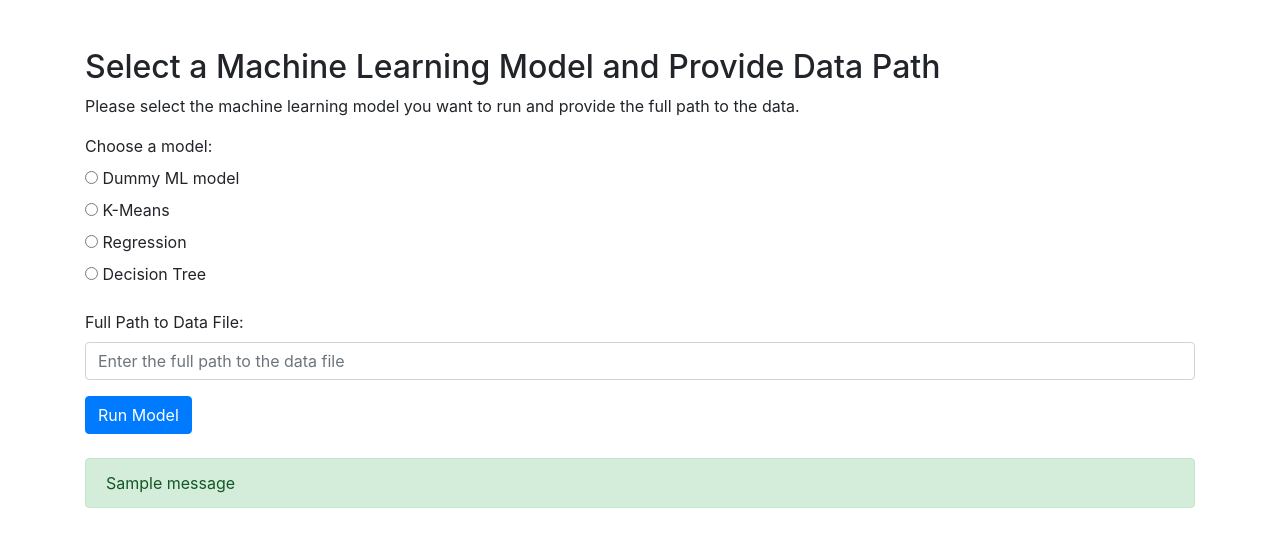
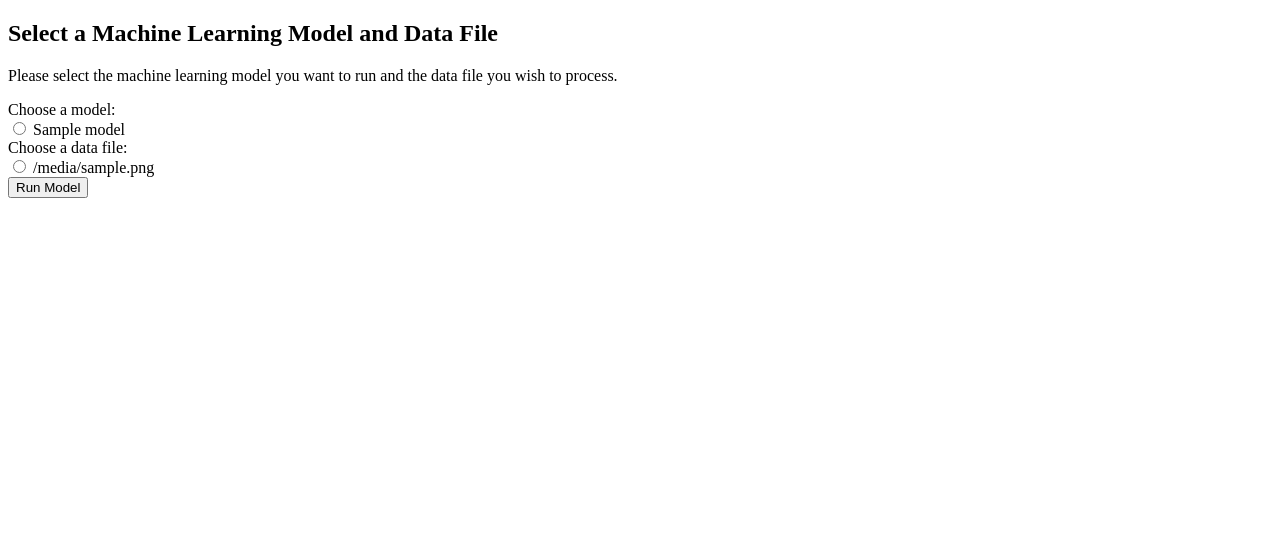
Before and after one commit to abhishek9330/softwarelab, a Python web app: template softwarelab/templates/ml_processing.html in a window 1280 px wide. Shown: the top 547 px of the page. Run offline with Jinja, Linux system fonts and the light colour scheme; the template is opened without the code that fills it: most values are stand-ins (such as "Sample title", 1, 10 or a date in 2020); one stand-in notice (Sample message) is shown; some libraries are stand-ins or nearby versions.

Commit message:
Updated the model run part

```diff
--- a/softwarelab/templates/ml_processing.html
+++ b/softwarelab/templates/ml_processing.html
@@ -1,54 +1,34 @@
 <!DOCTYPE html>
 <html lang="en">
 <head>
-    <meta charset="UTF-8">
-    <meta name="viewport" content="width=device-width, initial-scale=1.0">
     <title>ML Processing Page</title>
-    <link rel="stylesheet" href="https://cdnjs.cloudflare.com/ajax/libs/bootstrap/4.5.2/css/bootstrap.min.css">
 </head>
 <body>
     <div class="container mt-5">
-        <h2>Select a Machine Learning Model and Provide Data Path</h2>
-        <p>Please select the machine learning model you want to run and provide the full path to the data.</p>
+        <h2>Select a Machine Learning Model and Data File</h2>
+        <p>Please select the machine learning model you want to run and the data file you wish to process.</p>
 
-        <form method="POST" action="{{ url_for('ml_process') }}">
+        <form method="POST" action="/ml_process">
+            <!-- Model Selection -->
             <div class="form-group">
                 <label for="model">Choose a model:</label><br>
-                <input type="radio" id="test" name="model" value="test">
-                <label for="test">Dummy ML model</label><br>
-
-                <input type="radio" id="kmeans" name="model" value="k-means">
-                <label for="kmeans">K-Means</label><br>
-
-                <input type="radio" id="regression" name="model" value="regression">
-                <label for="regression">Regression</label><br>
-
-                <input type="radio" id="decision_tree" name="model" value="decision_tree">
-                <label for="decision_tree">Decision Tree</label><br>
-
-                <!-- Add more models as needed -->
+                {% for model in models %}
+                    <input type="radio" id="{{ model }}" name="model" value="{{ model }}">
+                    <label for="{{ model }}">{{ model }}</label><br>
+                {% endfor %}
             </div>
 
+            <!-- Data File Selection -->
             <div class="form-group">
-                <label for="data_path">Full Path to Data File:</label>
-                <input type="text" class="form-control" id="data_path" name="data_path" placeholder="Enter the full path to the data file" required>
+                <label for="data_file">Choose a data file:</label><br>
+                {% for data_file in data_files %}
+                    <input type="radio" id="{{ data_file }}" name="data_file" value="{{ data_file }}">
+                    <label for="{{ data_file }}">{{ data_file }}</label><br>
+                {% endfor %}
             </div>
 
             <button type="submit" class="btn btn-primary">Run Model</button>
         </form>
-
-        {% with messages = get_flashed_messages(with_categories=true) %}
-        {% if messages %}
-            <div class="mt-4">
-                {% for category, message in messages %}
-                    <div class="alert alert-{{ category }}">{{ message }}</div>
-                {% endfor %}
-            </div>
-        {% endif %}
-        {% endwith %}
     </div>
-
-    <script src="https://code.jquery.com/jquery-3.5.1.slim.min.js"></script>
-    <script src="https://cdn.jsdelivr.net/npm/bootstrap@4.5.2/dist/js/bootstrap.bundle.min.js"></script>
 </body>
 </html>
```
Also changed, not shown: softwarelab/example.py (added, +26 -0 lines), softwarelab/pages/ml_processing.py (+47 -31 lines).
